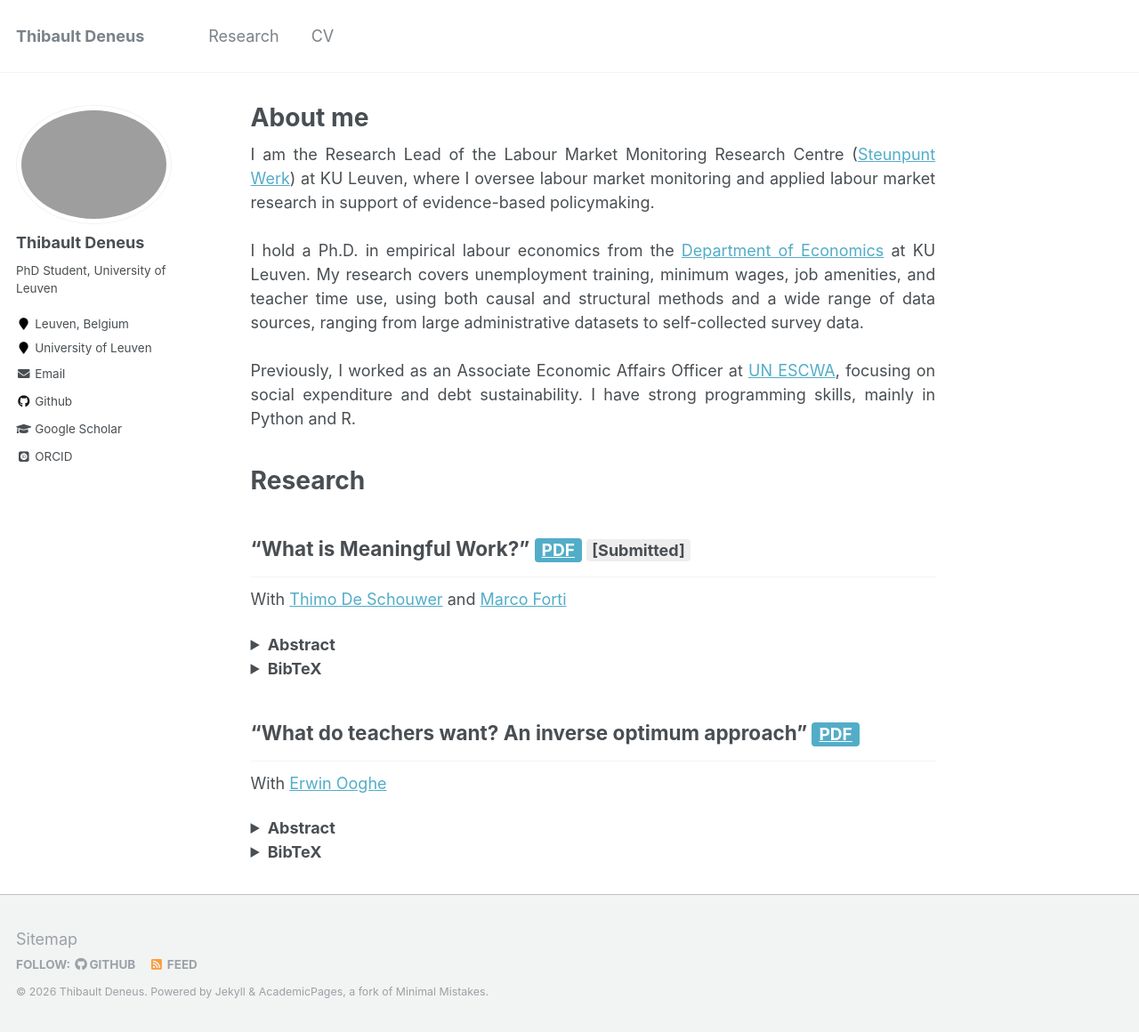
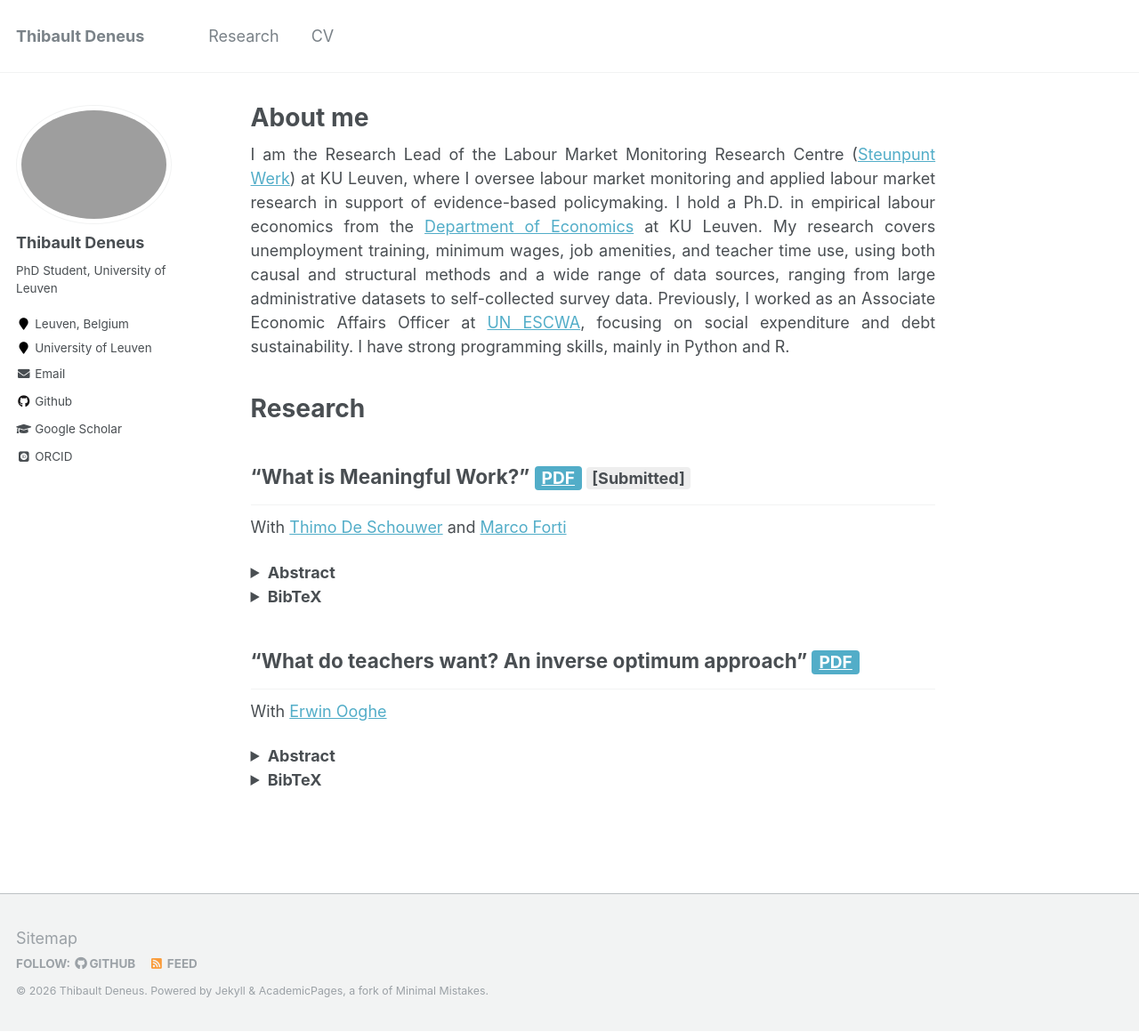
Before and after one commit to ThibaultDeneus/thibaultdeneus.github.io, a Jekyll site: the page built from _pages/about.md, in a window 1280 px wide and 1160 px high. Shown: the whole window at 89% size. Built offline with Jekyll 4.4.1, drawn with Linux system fonts in a browser that asks for light colours; some web fonts are replaced.

```diff
--- a/_config.yml
+++ b/_config.yml
@@ -10,7 +10,7 @@ locale                   : "en-US"
 title                    : "Thibault Deneus"
 title_separator          : "-"
 name                     : &name "Thibault Deneus"
-description              : &description "PhD Student, University of Leuven"
+description              : &description "Research Lead - Labour Market Policy, University of Leuven"
 url                      : https://thibaultdeneus.github.io # the base hostname & protocol for your site e.g. "https://mmistakes.github.io"
 baseurl                  : "" # the subpath of your site, e.g. "/blog"
 repository               : ""
--- a/_pages/about.md
+++ b/_pages/about.md
@@ -9,11 +9,7 @@ redirect_from:
 ---
 
 <div style="text-align: justify;">
-I am the Research Lead of the Labour Market Monitoring Research Centre (<a href="https://www.steunpuntwerk.be">Steunpunt Werk</a>) at KU Leuven, where I oversee labour market monitoring and applied labour market research in support of evidence-based policymaking.
-<br><br>
-I hold a Ph.D. in empirical labour economics from the <a href="https://feb.kuleuven.be/research/economics">Department of Economics</a> at KU Leuven. My research covers unemployment training, minimum wages, job amenities, and teacher time use, using both causal and structural methods and a wide range of data sources, ranging from large administrative datasets to self-collected survey data.
-<br><br>
-Previously, I worked as an Associate Economic Affairs Officer at <a href="https://www.unescwa.org">UN ESCWA</a>, focusing on social expenditure and debt sustainability. I have strong programming skills, mainly in Python and R.
+I am the Research Lead of the Labour Market Monitoring Research Centre (<a href="https://www.steunpuntwerk.be">Steunpunt Werk</a>) at KU Leuven, where I oversee labour market monitoring and applied labour market research in support of evidence-based policymaking. I hold a Ph.D. in empirical labour economics from the <a href="https://feb.kuleuven.be/research/economics">Department of Economics</a> at KU Leuven. My research covers unemployment training, minimum wages, job amenities, and teacher time use, using both causal and structural methods and a wide range of data sources, ranging from large administrative datasets to self-collected survey data. Previously, I worked as an Associate Economic Affairs Officer at <a href="https://www.unescwa.org">UN ESCWA</a>, focusing on social expenditure and debt sustainability. I have strong programming skills, mainly in Python and R.
 </div>
 
 
```
